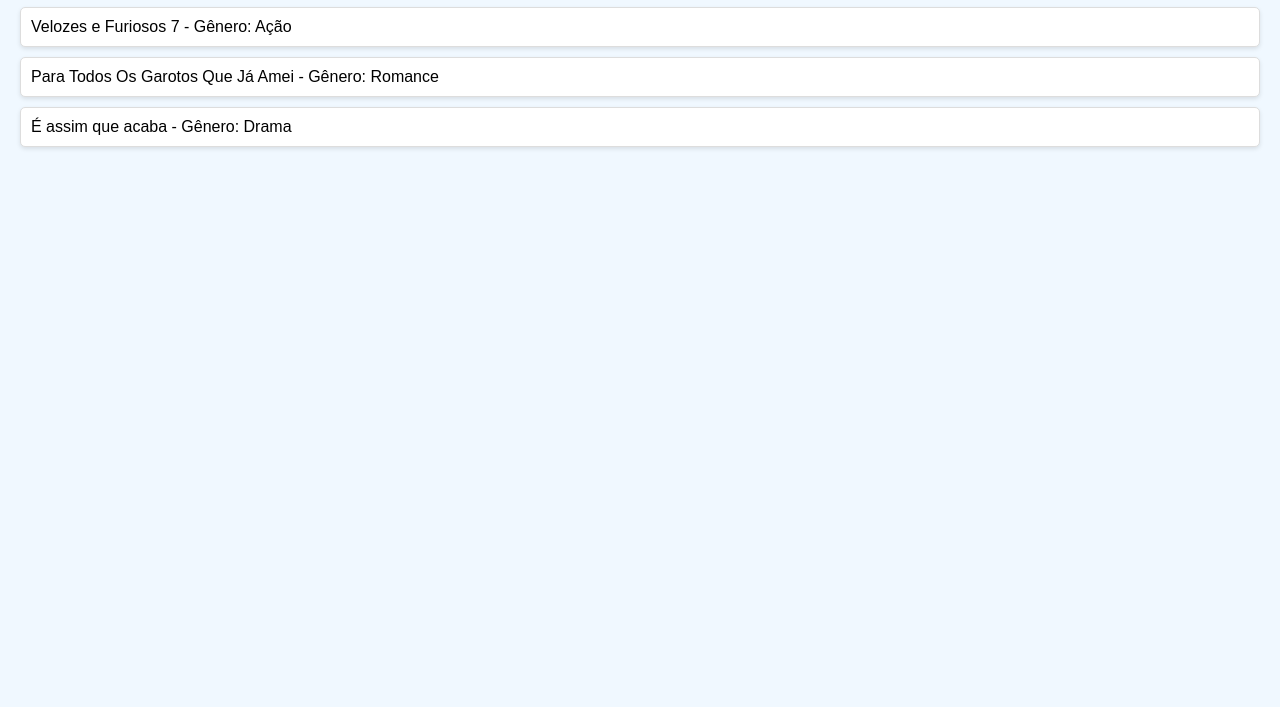
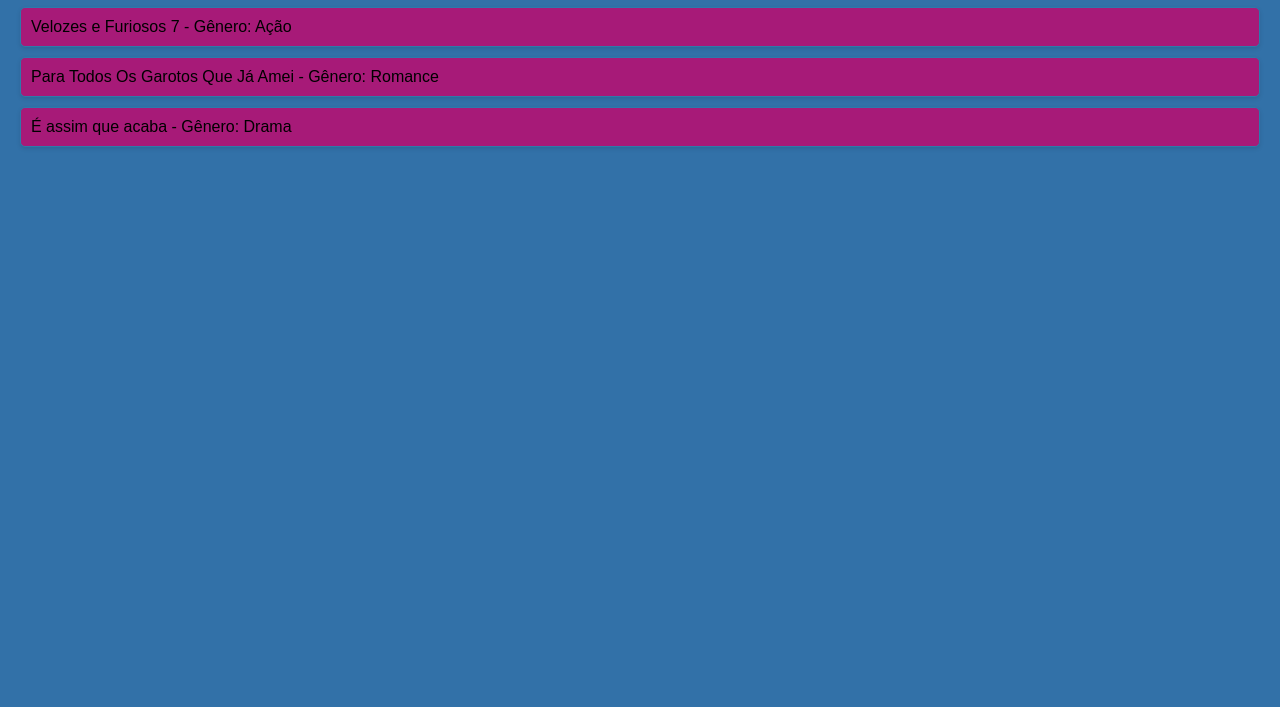
Before and after one commit to louise2007/NOV, a plain HTML site: page index.html in a window 1280 px wide. Shown: the part 93-800 px from the top of the page. Drawn offline with Linux system fonts and the light colour scheme.

Commit message:
Update index.html

```diff
--- a/index.html
+++ b/index.html
@@ -7,7 +7,7 @@
 <style>
 body {
 font-family: Arial, sans-serif;
-background-color: #f0f8ff;
+background-color: #3271a8;
 margin: 0;
 padding: 20px;
 }
@@ -20,10 +20,10 @@
 padding: 0;
 }
 li {
-background-color: #fff;
+background-color: #a71a78;
 margin: 10px 0;
 padding: 10px;
-border: 1px solid #ddd;
+border: 1px solid #2e79aa;
 border-radius: 5px;
 box-shadow: 0 2px 4px rgba(0, 0, 0, 0.1);
 }
```
